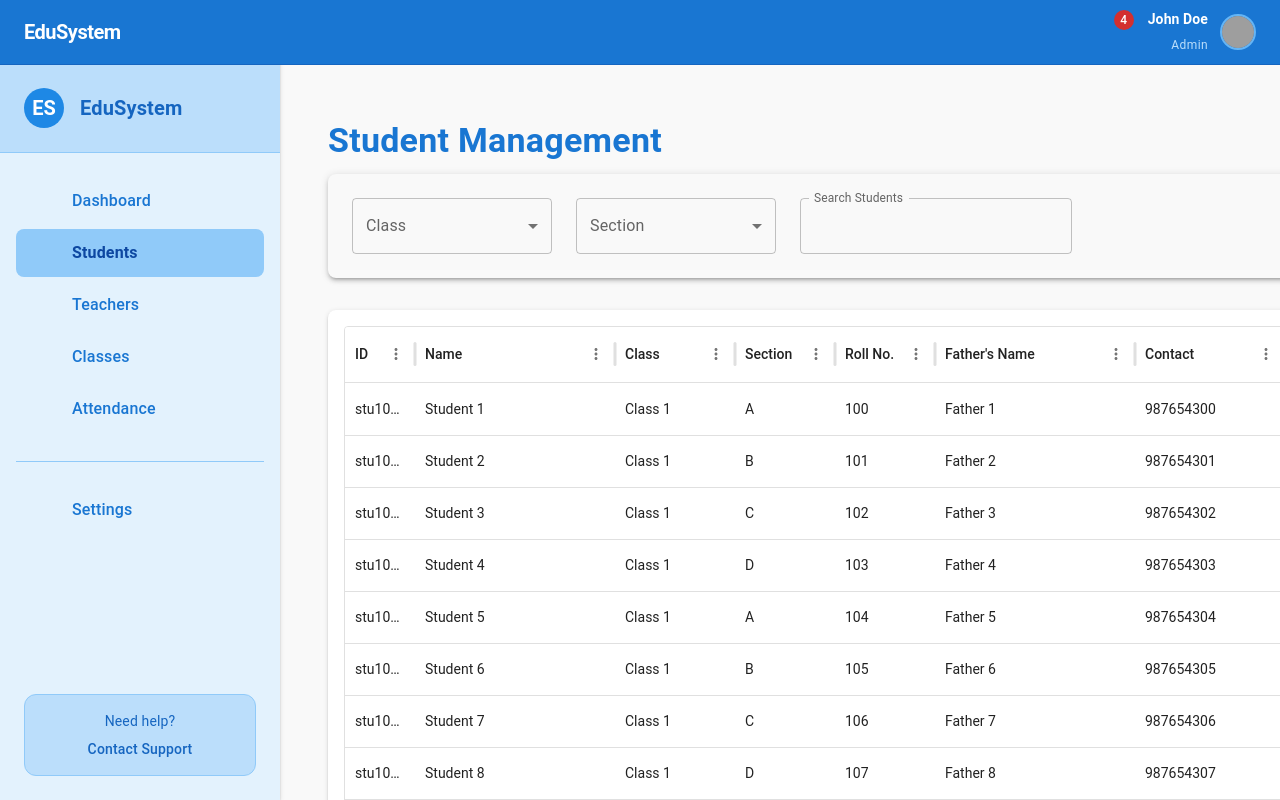
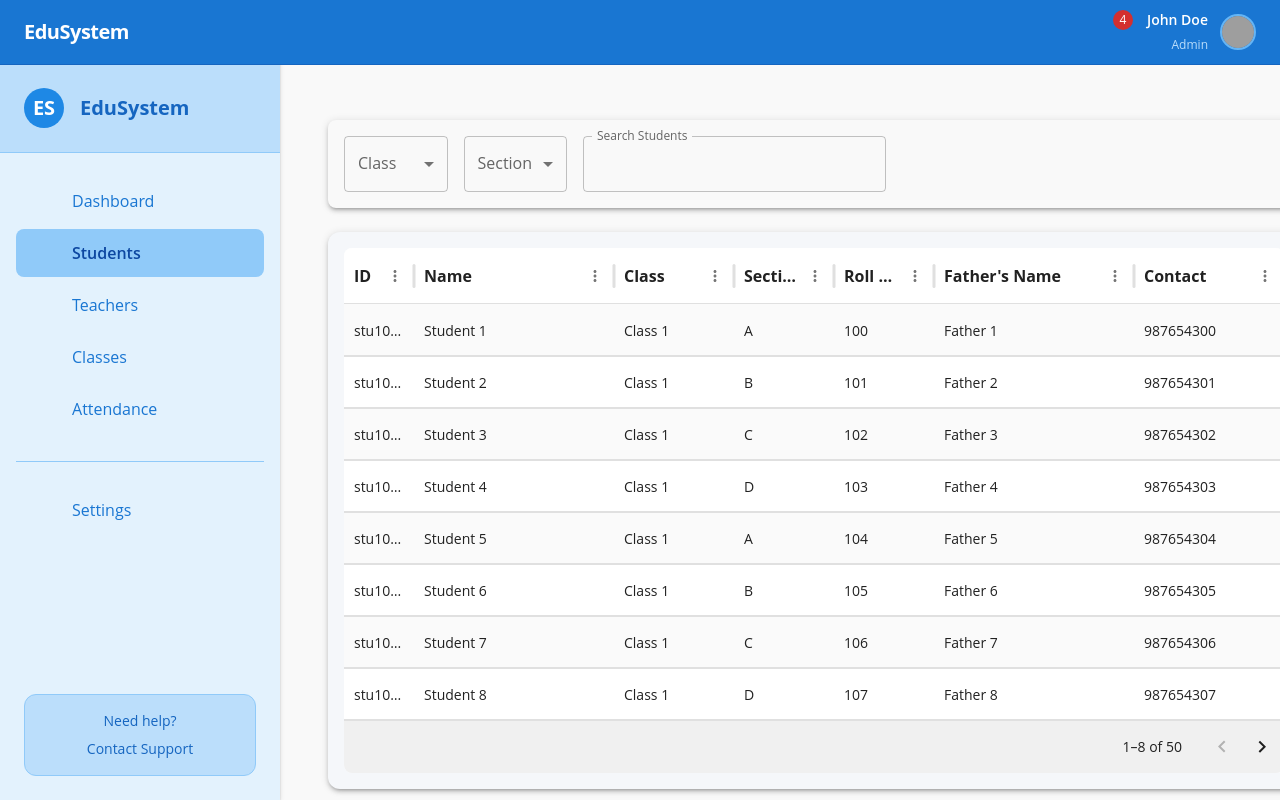
Before and after one commit to Waseem-Hassan-Code/cms-frontend, a React (Vite) app: page /students in a window 1280 px wide. Shown: the top 800 px of the page. Built offline with nearby package versions, Linux system fonts and the light colour scheme; grey boxes are pictures that could not be loaded; some icons are missing; the HTML template or start-up script is replaced by a standard one.

Commit message:
Fixed grid issue

```diff
--- a/src/App.tsx
+++ b/src/App.tsx
@@ -1,9 +1,15 @@
+import { ThemeProvider } from "@mui/material/styles";
 import AppRoutes from "./app/router/app-routes";
-
+import CssBaseline from "@mui/material/CssBaseline";
+import theme from "./theme";
 function App() {
   return (
     <>
-      <AppRoutes />
+      <ThemeProvider theme={theme}>
+        <CssBaseline />
+        <AppRoutes />
+      </ThemeProvider>
+      ;
     </>
   );
 }
--- a/src/app/pages/students/index.tsx
+++ b/src/app/pages/students/index.tsx
@@ -24,15 +24,6 @@ const StudentPage = () => {
 
   return (
     <Container maxWidth="xl" sx={{ mt: 4, mb: 4 }}>
-      <Typography
-        variant="h4"
-        component="h1"
-        gutterBottom
-        sx={{ fontWeight: 600, color: "primary.main" }}
-      >
-        Student Management
-      </Typography>
-
       {!selectedStudent ? (
         <>
           <StudentFilters filters={filters} setFilters={setFilters} />
--- a/src/app/pages/students/student-detail/student-basic-info.tsx
+++ b/src/app/pages/students/student-detail/student-basic-info.tsx
@@ -9,14 +9,14 @@ interface StudentBasicInfoProps {
 const StudentBasicInfo = ({ student }: StudentBasicInfoProps) => {
   return (
     <Grid container spacing={3}>
-      <Grid item xs={12} md={2}>
+      <Grid size={{ xs: 12, md: 2 }}>
         <Avatar
           alt={student.name}
           src={student.avatar}
           sx={{ width: 120, height: 120, border: "2px solid #1976d2" }}
         />
       </Grid>
-      <Grid item xs={12} md={5}>
+      <Grid size={{ xs: 12, md: 5 }}>
         <Typography variant="h6" gutterBottom>
           {student.name}
         </Typography>
@@ -32,7 +32,7 @@ const StudentBasicInfo = ({ student }: StudentBasicInfoProps) => {
           </Typography>
         </Box>
       </Grid>
-      <Grid item xs={12} md={5}>
+      <Grid size={{ xs: 12, md: 5 }}>
         <Typography variant="subtitle1" gutterBottom>
           Contact Information
         </Typography>
--- a/src/app/pages/students/student-detail/student-detail.tsx
+++ b/src/app/pages/students/student-detail/student-detail.tsx
@@ -1,13 +1,6 @@
 // src/pages/students/components/StudentDetail.tsx
-import {
-  Box,
-  Button,
-  Container,
-  Divider,
-  Grid,
-  Paper,
-  Typography,
-} from "@mui/material";
+import { Button, Container, Paper, Grid, Typography } from "@mui/material";
+
 import ArrowBackIcon from "@mui/icons-material/ArrowBack";
 import type { Student } from "../type-hooks/type";
 import StudentBasicInfo from "./student-basic-info";
@@ -41,13 +34,13 @@ const StudentDetail = ({ student, onBack }: StudentDetailProps) => {
       </Paper>
 
       <Grid container spacing={3}>
-        <Grid item xs={12} md={4}>
+        <Grid size={{ xs: 12, md: 4 }}>
           <StudentFeePanel studentId={student.id} />
         </Grid>
-        <Grid item xs={12} md={4}>
+        <Grid size={{ xs: 12, md: 4 }}>
           <StudentEvaluationPanel />
         </Grid>
-        <Grid item xs={12} md={4}>
+        <Grid size={{ xs: 12, md: 4 }}>
           <StudentExamResultsPanel />
         </Grid>
       </Grid>
--- a/src/app/pages/students/student-filters.tsx
+++ b/src/app/pages/students/student-filters.tsx
@@ -1,11 +1,10 @@
-// src/pages/students/components/StudentFilters.tsx
-
 import {
   TextField,
   MenuItem,
   Paper,
   InputAdornment,
   Grid,
+  Typography,
 } from "@mui/material";
 import SearchIcon from "@mui/icons-material/Search";
 import type { Filters } from "./type-hooks/type";
@@ -29,10 +28,15 @@ const StudentFilters = ({ filters, setFilters }: StudentFiltersProps) => {
   return (
     <Paper
       elevation={3}
-      sx={{ p: 3, mb: 4, borderRadius: 2, backgroundColor: "#f9f9f9" }}
+      sx={{ p: 2, mb: 3, borderRadius: 2, backgroundColor: "#f9f9f9" }}
     >
-      <Grid container spacing={3} alignItems="center">
-        <Grid item xs={12} md={4}>
+      <Grid
+        container
+        spacing={2}
+        alignItems="flex-end"
+        justifyContent="flex-start"
+      >
+        <Grid size={{ xs: 12, md: 1.5 }}>
           <TextField
             select
             fullWidth
@@ -42,12 +46,12 @@ const StudentFilters = ({ filters, setFilters }: StudentFiltersProps) => {
             onChange={handleChange}
             variant="outlined"
             size="medium"
-            sx={{ minWidth: 200 }}
             SelectProps={{
               MenuProps: {
                 PaperProps: {
                   style: {
                     maxHeight: 250,
+                    width: 150,
                   },
                 },
               },
@@ -62,7 +66,7 @@ const StudentFilters = ({ filters, setFilters }: StudentFiltersProps) => {
           </TextField>
         </Grid>
 
-        <Grid item xs={12} md={4}>
+        <Grid size={{ xs: 12, md: 1.5 }}>
           <TextField
             select
             fullWidth
@@ -72,12 +76,12 @@ const StudentFilters = ({ filters, setFilters }: StudentFiltersProps) => {
             onChange={handleChange}
             variant="outlined"
             size="medium"
-            sx={{ minWidth: 200 }}
             SelectProps={{
               MenuProps: {
                 PaperProps: {
                   style: {
                     maxHeight: 250,
+                    width: 150,
                   },
                 },
               },
@@ -92,7 +96,7 @@ const StudentFilters = ({ filters, setFilters }: StudentFiltersProps) => {
           </TextField>
         </Grid>
 
-        <Grid item xs={12} md={4}>
+        <Grid size={{ xs: 12, md: 4 }}>
           <TextField
             fullWidth
             label="Search Students"
--- a/src/app/pages/students/student-grid.tsx
+++ b/src/app/pages/students/student-grid.tsx
@@ -1,4 +1,5 @@
 // src/pages/students/components/StudentGrid.tsx
+
 import {
   DataGrid,
   type GridColDef,
@@ -27,25 +28,67 @@ const StudentGrid = ({ filters, onRowClick }: StudentGridProps) => {
   ];
 
   return (
-    <Paper elevation={2} sx={{ p: 2, borderRadius: 2 }}>
-      <Box sx={{ maxHeight: 600, width: "100%" }}>
+    <Paper
+      elevation={3}
+      sx={{
+        p: 2,
+        borderRadius: 3,
+        backgroundColor: "#f5f7fa",
+      }}
+    >
+      <Box
+        sx={{
+          maxHeight: "600px",
+          overflow: "auto",
+          width: "100%",
+        }}
+      >
         <DataGrid
           rows={students}
           columns={columns}
+          autoHeight
           pageSizeOptions={[5, 10, 20]}
           initialState={{
-            pagination: { paginationModel: { pageSize: 10, page: 0 } },
+            pagination: { paginationModel: { pageSize: 8, page: 0 } },
           }}
           loading={loading}
           onRowClick={(params: GridRowParams) =>
             onRowClick(params.row as Student)
           }
           sx={{
+            bgcolor: "#ffffff",
+            borderRadius: 2,
+            border: "none",
+
+            "& .MuiDataGrid-columnHeaders": {
+              backgroundColor: "#1976d2",
+              //   color: "#fff",
+              fontWeight: "bold",
+              fontSize: "1rem",
+            },
+
+            "& .MuiDataGrid-columnHeaderTitle": {
+              fontWeight: "bold",
+            },
+
             "& .MuiDataGrid-row": {
               cursor: "pointer",
               "&:hover": {
-                backgroundColor: "rgba(25, 118, 210, 0.08)",
+                backgroundColor: "#e3f2fd",
               },
+            },
+
+            "& .MuiDataGrid-cell": {
+              borderBottom: "1px solid #e0e0e0",
+            },
+
+            "& .MuiDataGrid-row:nth-of-type(odd)": {
+              backgroundColor: "#fafafa",
+            },
+
+            "& .MuiDataGrid-footerContainer": {
+              backgroundColor: "#f0f0f0",
+              borderTop: "1px solid #e0e0e0",
             },
           }}
         />
--- /dev/null
+++ b/src/theme.ts
@@ -0,0 +1,9 @@
+import { createTheme } from "@mui/material/styles";
+
+const theme = createTheme({
+  typography: {
+    fontFamily: '"Open Sans", sans-serif',
+  },
+});
+
+export default theme;
```
